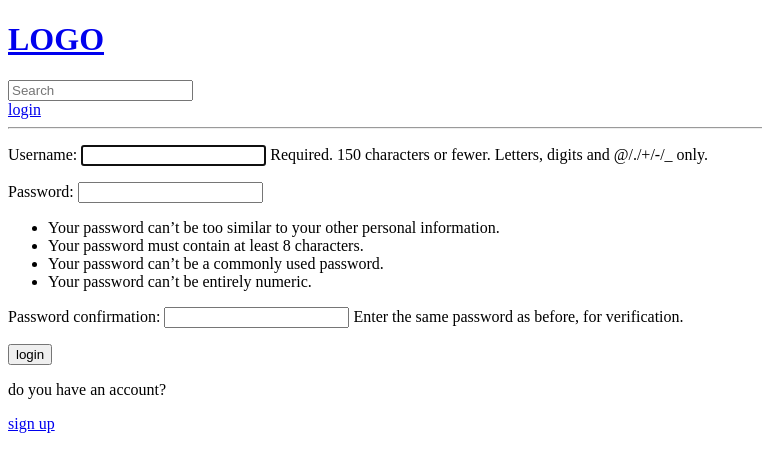
After one commit to rasool-ahad/study-bodies-website, a Django app: page /register/ in a window 1280 px wide. The commit adds this page. Shown: the top 472 px of the page, without its empty margins (0-762 px from the left). Run offline with Django 4.2, Linux system fonts and the light colour scheme.

Commit message:
registration completed

```diff
--- a/studybud/base/templates/base/home.html
+++ b/studybud/base/templates/base/home.html
@@ -28,8 +28,12 @@
         <a href="{% url "room" room.id %}">{{room}}</a>
 
     </h1>
+
+    {% if request.user == room.host %}
+
     <a href="{% url 'update-room' room.id %}">update</a>
     <a href="{% url 'delete-room' room.id %}">delete</a>
+    {% endif %}
 
 
     <p>@{{room.host.username}}</p>
--- /dev/null
+++ b/studybud/base/templates/base/registration_form.html
@@ -0,0 +1,18 @@
+{% extends "main.html" %}
+
+{% block content %}
+<div>
+<ul class="messages">
+    {% for message in messages %}
+    <li{% if message.tags %} class="{{ message.tags }}"{% endif %}>{{ message }}</li>
+    {% endfor %}
+</ul>
+  <form method="post" action="">
+    {% csrf_token %}
+   {{form.as_p}}
+    <input type="submit"  value="login"/>
+  </form>
+  <p>do you have an account?</p>
+  <a href="{% url 'login' %}">sign up</a>
+</div>
+{% endblock content %}
--- a/studybud/base/urls.py
+++ b/studybud/base/urls.py
@@ -1,11 +1,17 @@
 from django.urls import path
 from . import views
 urlpatterns = [
-    path("", views.home , name="home"),
-    path("room/<int:id>/", views.room , name="room"),
-    path("create-room/", views.creat_room , name="create-room"),
-    path("update-room/<int:id>", views.update_room , name="update-room"),
-    path("delete-room/<int:id>", views.delete_room , name="delete-room"),
+    path("login/", views.loginPage, name="login"),
+    path("register/", views.registerPage, name="register"),
+    path("logout/", views.logoutPage, name="logout"),
+
+    path("", views.home, name="home"),
+    path("room/<int:id>/", views.room, name="room"),
+    path("create-room/", views.creat_room, name="create-room"),
+    path("update-room/<int:id>", views.update_room, name="update-room"),
+    path("delete-room/<int:id>", views.delete_room, name="delete-room"),
+
+
 
 
 ]
--- a/studybud/base/views.py
+++ b/studybud/base/views.py
@@ -3,7 +3,64 @@ from django.http import HttpResponse
 from .models import *
 from .forms import RoomForm
 from django.db.models import Q
+from django.contrib.auth.models import User
+from django.contrib.auth.forms import UserCreationForm
+from django.contrib import messages
+from django.contrib.auth import authenticate, login, logout
+from django.contrib.auth.decorators import login_required
 # Create your views here.
+
+
+def loginPage(request):
+    if request.method == "GET":
+        if request.user.is_authenticated:
+            return redirect("home")
+        else:
+            return render(request, "base/login_form.html")
+
+    elif request.method == "POST":
+        username = request.POST.get("username")
+        password = request.POST.get("password")
+        try:
+            user = User.objects.get(username=username)
+        except:
+            messages.error(request, "user does not exist")
+
+        user = authenticate(request, username=username, password=password)
+
+        if user:
+            login(request, user)
+            return redirect("home")
+        else:
+            messages.error(request, "username or password is wrong")
+            return render(request, "base/login_form.html")
+
+def registerPage(request):
+    form = UserCreationForm()
+    context = {"form": form}
+    if request.method == "GET":
+        if request.user.is_authenticated:
+            return redirect("home")
+
+        return render(request, "base/registration_form.html", context)
+    else :
+        form = UserCreationForm(request.POST)
+        if form.is_valid():
+            user = form.save(commit=False)
+            user.username = user.username.lower()
+            user.save()
+            login(request, user)
+            return redirect("home")
+        else :
+            messages.error(request, "some error happend during registration")
+            return render(request, "base/registration_form.html", context)
+
+
+
+def logoutPage(request):
+    logout(request)
+    return redirect("home")
+
 
 
 def home(request):
@@ -14,7 +71,7 @@ def home(request):
     topic = Topic.objects.all()
     count = rooms.count()
 
-    context = {"rooms": rooms, "topics": topic, "count":count}
+    context = {"rooms": rooms, "topics": topic, "count": count}
     return render(request, "base/home.html", context)
 
 
@@ -23,8 +80,11 @@ def room(request, id):
     return render(request, "base/room.html", context={"room": room})
 
 
+@login_required(login_url="/login")
 def update_room(request, id):
     room = Room.objects.get(id=id)
+    if request.user != room.host:
+        return HttpResponse("your not allowed here")
     if request.method == "GET":
         form = RoomForm(instance=room)
         context = {"form": form}
@@ -36,6 +96,7 @@ def update_room(request, id):
             return redirect("home")
 
 
+@login_required(login_url="/login")
 def creat_room(request):
     if request.method == "GET":
         form = RoomForm()
@@ -48,8 +109,11 @@ def creat_room(request):
             return redirect("home")
 
 
+@login_required(login_url="/login")
 def delete_room(request, id):
     room = Room.objects.get(id=id)
+    if request.user != room.host:
+        return HttpResponse("your not allowed here")
     if request.method == "GET":
         context = {"obj": room}
         return render(request, "base/delete.html", context=context)
--- a/studybud/templates/navbar.html
+++ b/studybud/templates/navbar.html
@@ -3,4 +3,13 @@
     <input type="text" name="q" placeholder="Search"/>
 </form>
 
+{% if request.user.is_authenticated %}
+<p>{{request.user}}</p>
+<a href="{% url 'logout' %}">logout</a>
+
+{% else %}
+<a href="{% url 'login' %}">login</a>
+
+{% endif %}
+
 <hr/>
```
Also changed, not shown: studybud/base/templates/base/login_form.html (added, +21 -0 lines), studybud/db.sqlite3.
